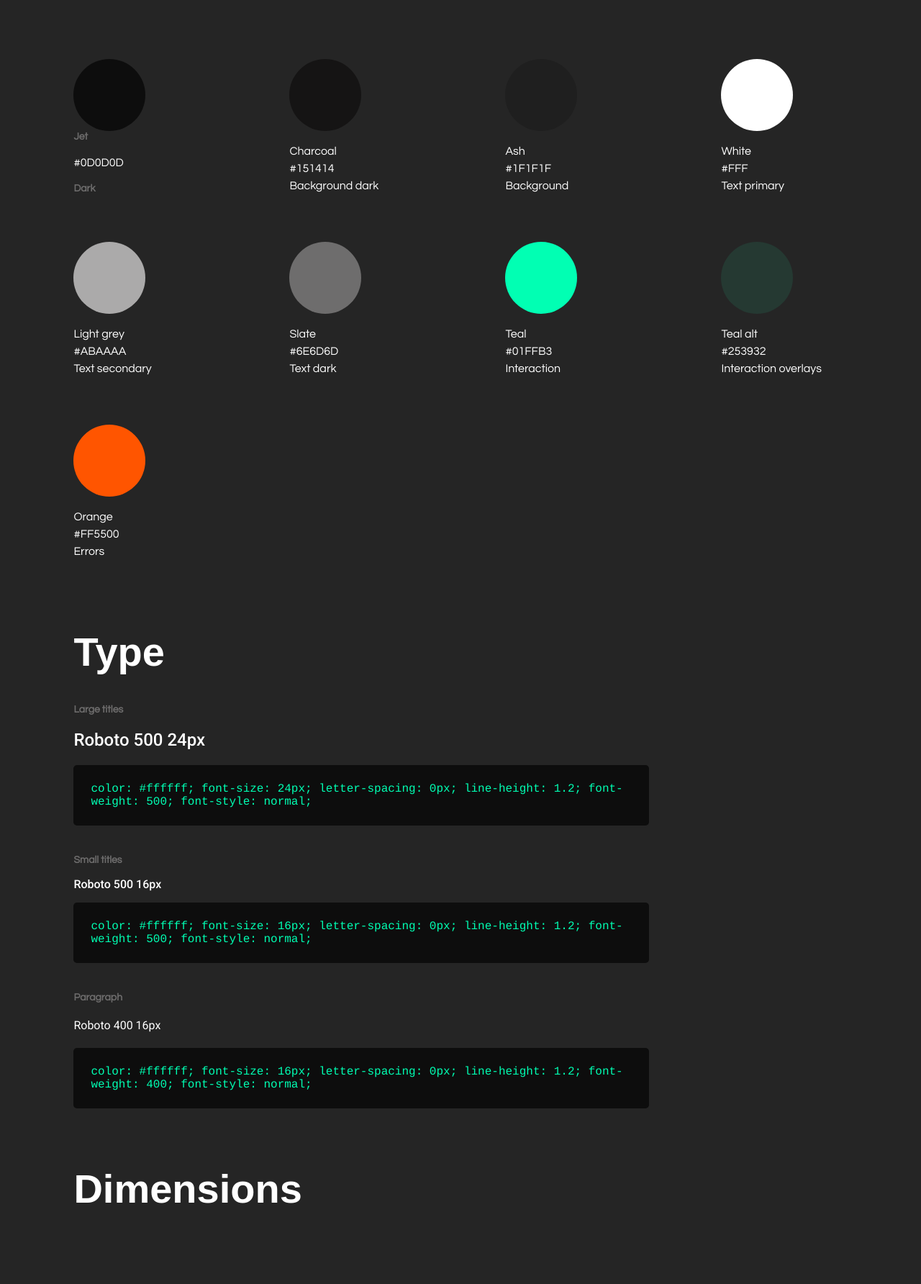
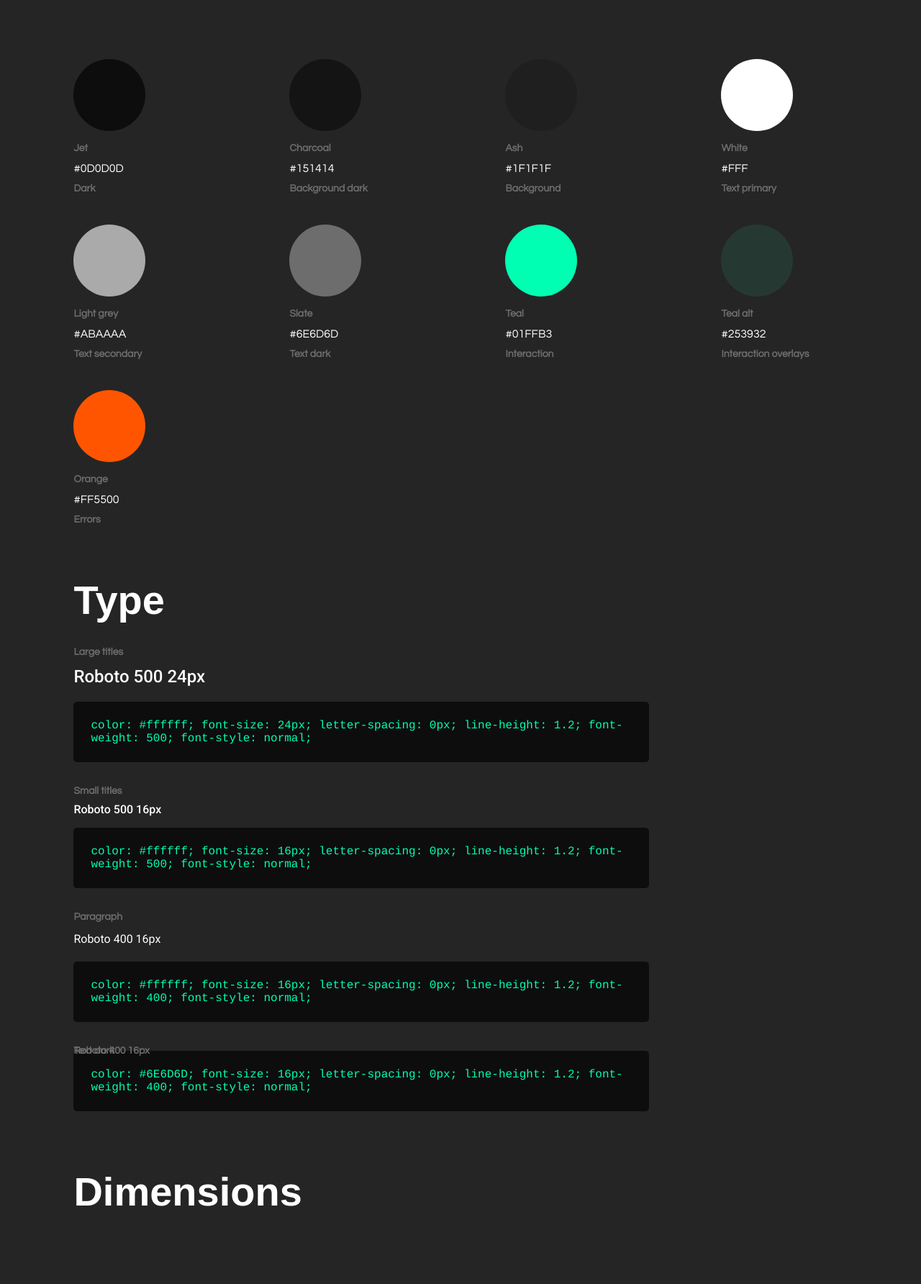
Before and after one commit to cassdowns/uida.co, a PHP site: page /ebcomp.html in a window 1280 px wide; the page is wider, and only the part inside the window is pictured. Shown: the part 214-1998 px from the top of that part at 72% size. Run offline with PHP 8.4, Linux system fonts and the light colour scheme.

Commit message:
More text

```diff
--- a/comps.css
+++ b/comps.css
@@ -45,6 +45,7 @@ body {
     height: 100px;
     border-radius: 50%;
     background-color: #fff;
+    margin-bottom: 24px;
 }
 
 #header {
@@ -158,7 +159,7 @@ h5 {
 h6 {
     color: #6E6D6D;
     font-size: 14px;
-    line-height: 16px;
+    line-height: 0px;
     font-family: 'Questrial', sans-serif;
     margin: 0;
 }
--- a/ebcomp.html
+++ b/ebcomp.html
@@ -47,35 +47,35 @@
                             </div>
                             <div class="grid-item">
                                 <div class="circle" style="background-color: #151414;"></div>
-                                <p>Charcoal<br>#151414<br>Background dark</p>
+                                <h6>Charcoal</h6><p>#151414</p><h6>Background dark</h6>
                             </div>
                             <div class="grid-item">
                                 <div class="circle" style="background-color: #1F1F1F;"></div>
-                                <p>Ash<br>#1F1F1F<br>Background</p>
+                                <h6>Ash</h6><p>#1F1F1F</p><h6>Background</h6>
                             </div>
                             <div class="grid-item">
                                 <div class="circle" style="background-color: #fff;"></div>
-                                <p>White<br>#FFF<br>Text primary</p>
+                                <h6>White</h6><p>#FFF</p><h6>Text primary</h6>
                             </div>
                             <div class="grid-item">
                                 <div class="circle" style="background-color: #ABAAAA;"></div>
-                                <p>Light grey<br>#ABAAAA<br>Text secondary</p>
+                                <h6>Light grey</h6><p>#ABAAAA</p><h6>Text secondary</h6>
                             </div>
                             <div class="grid-item">
                                 <div class="circle" style="background-color: #6E6D6D;"></div>
-                                <p>Slate<br>#6E6D6D<br>Text dark</p>
+                                <h6>Slate</h6><p>#6E6D6D</p><h6>Text dark</h6>
                             </div>
                             <div class="grid-item">
                                 <div class="circle" style="background-color: #01FFB3;"></div>
-                                <p>Teal<br>#01FFB3<br>Interaction</p>
+                                <h6>Teal</h6><p>#01FFB3</p><h6>Interaction</h6>
                             </div>
                             <div class="grid-item">
                                 <div class="circle" style="background-color: #253932;"></div>
-                                <p>Teal alt<br>#253932<br>Interaction overlays</p>
+                                <h6>Teal alt</h6><p>#253932</p><h6>Interaction overlays</h6>
                             </div>
                             <div class="grid-item">
                                 <div class="circle" style="background-color: #FF5500;"></div>
-                                <p>Orange<br>#FF5500<br>Errors</p>
+                                <h6>Orange</h6><p>#FF5500</p><h6>Errors</h6>
                             </div>
                         </div>
                         <div class="break80"></div>
@@ -114,6 +114,17 @@
                                     font-weight: 400;
                                     font-style: normal;
                             </div>
+                            <div class="break40"></div>
+                            <h6>Text dark</h6>
+                            <h6>Roboto 400 16px</h6>
+                            <div id="codeyBoys">
+                                color: #6E6D6D;
+                                    font-size: 16px;
+                                    letter-spacing: 0px;
+                                    line-height: 1.2;
+                                    font-weight: 400;
+                                    font-style: normal;
+                            </div>
                         </div>
                     <div class="break80"></div>
                     <h1>Dimensions</h1>
```
